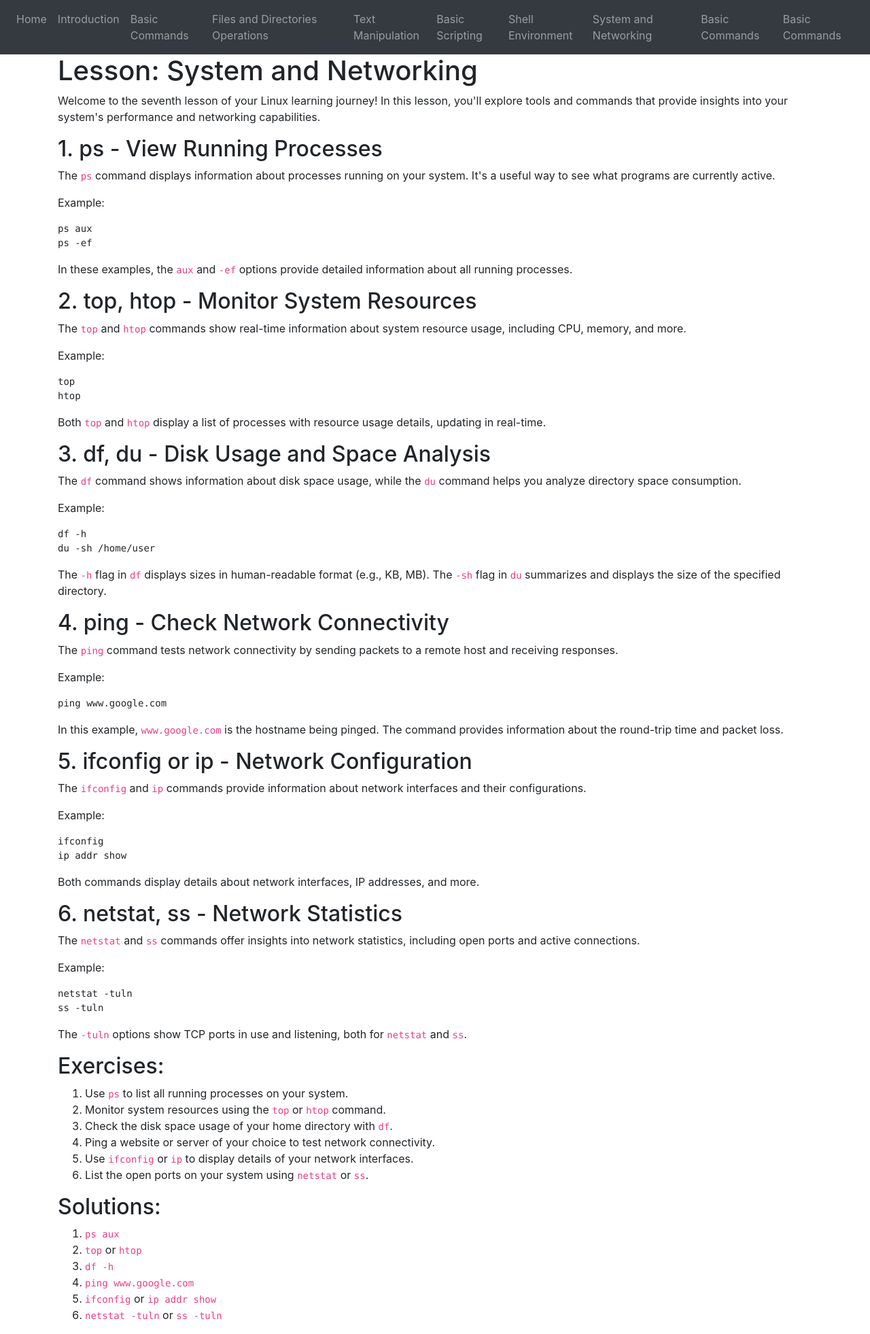
After one commit to CrtAnton/Learn-Python-Website, a Flask app: page /linux_system_and_networking in a window 1280 px wide. The commit adds this page. Shown: the whole page at 68% size. Run offline with Flask 3, Linux system fonts and the light colour scheme; some libraries are stand-ins or nearby versions.

Commit message:
added another linux page

```diff
--- a/Website_code/templates/base_linux.html
+++ b/Website_code/templates/base_linux.html
@@ -35,10 +35,9 @@
             <a class="nav-item nav-link" id="linux_text_manipulation" href="/linux_text_manipulation">Text Manipulation</a>
             <a class="nav-item nav-link" id="linux_basic_scripting" href="/linux_basic_scripting">Basic Scripting</a>
             <a class="nav-item nav-link" id="linux_shell_environment" href="/linux_shell_environment">Shell Environment</a>
+            <a class="nav-item nav-link" id="linux_system_and_networking" href="/linux_system_and_networking">System and Networking</a>
             <a class="nav-item nav-link" id="linux_basic_commands" href="/linux_basic_commands">Basic Commands</a>
-
-
-
+            <a class="nav-item nav-link" id="linux_basic_commands" href="/linux_basic_commands">Basic Commands</a>
           </div>
         </div>
       </nav>
--- /dev/null
+++ b/Website_code/templates/linux_pages/system_and_networking.html
@@ -0,0 +1,78 @@
+{% extends "base_linux.html" %}
+{% block title %}System and Networking{% endblock %}
+{% block content %}
+
+<!DOCTYPE html>
+<html>
+<head>
+    <title>System and Networking</title>
+</head>
+<body>
+    <h1>Lesson: System and Networking</h1>
+
+    <p>Welcome to the seventh lesson of your Linux learning journey! In this lesson, you'll explore tools and commands that provide insights into your system's performance and networking capabilities.</p>
+
+    <h2>1. ps - View Running Processes</h2>
+    <p>The <code>ps</code> command displays information about processes running on your system. It's a useful way to see what programs are currently active.</p>
+    <p>Example:</p>
+    <pre><code>ps aux
+ps -ef</code></pre>
+    <p>In these examples, the <code>aux</code> and <code>-ef</code> options provide detailed information about all running processes.</p>
+
+    <h2>2. top, htop - Monitor System Resources</h2>
+    <p>The <code>top</code> and <code>htop</code> commands show real-time information about system resource usage, including CPU, memory, and more.</p>
+    <p>Example:</p>
+    <pre><code>top
+htop</code></pre>
+    <p>Both <code>top</code> and <code>htop</code> display a list of processes with resource usage details, updating in real-time.</p>
+
+    <h2>3. df, du - Disk Usage and Space Analysis</h2>
+    <p>The <code>df</code> command shows information about disk space usage, while the <code>du</code> command helps you analyze directory space consumption.</p>
+    <p>Example:</p>
+    <pre><code>df -h
+du -sh /home/user</code></pre>
+    <p>The <code>-h</code> flag in <code>df</code> displays sizes in human-readable format (e.g., KB, MB). The <code>-sh</code> flag in <code>du</code> summarizes and displays the size of the specified directory.</p>
+
+    <h2>4. ping - Check Network Connectivity</h2>
+    <p>The <code>ping</code> command tests network connectivity by sending packets to a remote host and receiving responses.</p>
+    <p>Example:</p>
+    <pre><code>ping www.google.com</code></pre>
+    <p>In this example, <code>www.google.com</code> is the hostname being pinged. The command provides information about the round-trip time and packet loss.</p>
+
+    <h2>5. ifconfig or ip - Network Configuration</h2>
+    <p>The <code>ifconfig</code> and <code>ip</code> commands provide information about network interfaces and their configurations.</p>
+    <p>Example:</p>
+    <pre><code>ifconfig
+ip addr show</code></pre>
+    <p>Both commands display details about network interfaces, IP addresses, and more.</p>
+
+    <h2>6. netstat, ss - Network Statistics</h2>
+    <p>The <code>netstat</code> and <code>ss</code> commands offer insights into network statistics, including open ports and active connections.</p>
+    <p>Example:</p>
+    <pre><code>netstat -tuln
+ss -tuln</code></pre>
+    <p>The <code>-tuln</code> options show TCP ports in use and listening, both for <code>netstat</code> and <code>ss</code>.</p>
+
+    <h2>Exercises:</h2>
+    <ol>
+        <li>Use <code>ps</code> to list all running processes on your system.</li>
+        <li>Monitor system resources using the <code>top</code> or <code>htop</code> command.</li>
+        <li>Check the disk space usage of your home directory with <code>df</code>.</li>
+        <li>Ping a website or server of your choice to test network connectivity.</li>
+        <li>Use <code>ifconfig</code> or <code>ip</code> to display details of your network interfaces.</li>
+        <li>List the open ports on your system using <code>netstat</code> or <code>ss</code>.</li>
+    </ol>
+
+    <h2>Solutions:</h2>
+    <ol>
+        <li><code>ps aux</code></li>
+        <li><code>top</code> or <code>htop</code></li>
+        <li><code>df -h</code></li>
+        <li><code>ping www.google.com</code></li>
+        <li><code>ifconfig</code> or <code>ip addr show</code></li>
+        <li><code>netstat -tuln</code> or <code>ss -tuln</code></li>
+    </ol>
+</body>
+</html>
+
+{% endblock %}
--- a/Website_code/views.py
+++ b/Website_code/views.py
@@ -195,3 +195,7 @@ def linux_basic_scripting():
 @views.route("/linux_shell_environment")
 def linux_shell_environment():
     return render_template("linux_pages/shell_environment.html")
+
+@views.route("/linux_system_and_networking")
+def linux_system_and_networking():
+    return render_template("linux_pages/system_and_networking.html")
```
